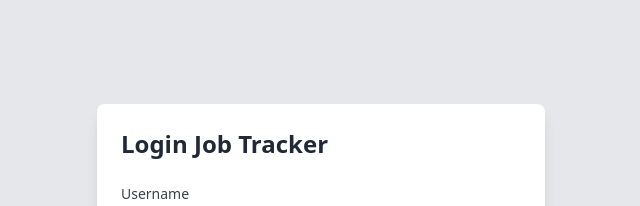
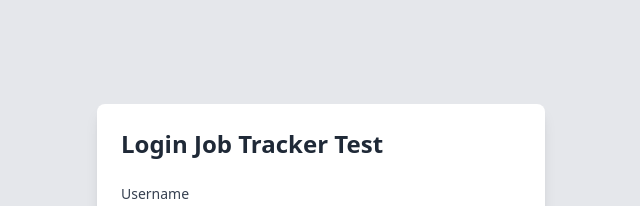
Before and after one commit to Sebastian-Estrada/job-tracker-frontend, a React app: page / in a window 1280 px wide. Shown: the top 206 px of the page, without its empty margins (319-959 px from the left). Built offline with nearby package versions, Linux system fonts and the light colour scheme; no server answers; the HTML template or start-up script is replaced by a standard one.

Commit message:
Deployment check

```diff
--- a/src/components/Login.tsx
+++ b/src/components/Login.tsx
@@ -37,7 +37,7 @@
 
   return (
     <div className="w-full max-w-md bg-white p-6 rounded-lg shadow-lg mx-auto mt-20">
-      <h2 className="text-2xl font-bold mb-6 text-gray-800">Login Job Tracker</h2>
+      <h2 className="text-2xl font-bold mb-6 text-gray-800">Login Job Tracker Test</h2>
       <form onSubmit={handleSubmit}>
         <div className="mb-4">
           <label htmlFor="username" className="block text-sm font-medium text-gray-700">Username</label>
```
